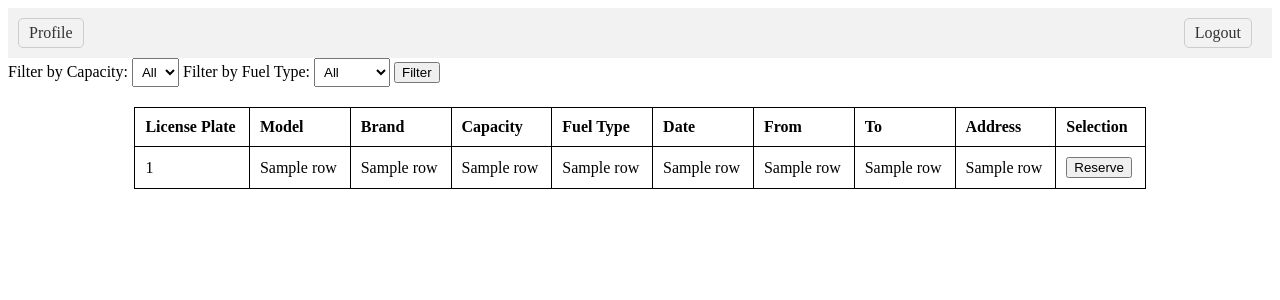
After one commit to ritika1010/Car-Rental-System, a Flask app: template webserver/templates/car_reservation.html in a window 1280 px wide. The commit adds this page. Shown: the top 300 px of the page. Run offline with Flask 3, Linux system fonts and the light colour scheme; the template is opened without the code that fills it: most values are stand-ins (such as "Sample title", 1, 10 or a date in 2020); parts of the project's set-up code (start-up, migrations or seed data) failed here and were passed over.

Commit message:
added renters profile and reservation

```diff
--- a/webserver/server.py
+++ b/webserver/server.py
@@ -58,7 +58,9 @@ def filter_data():
     SELECT
     C.license_plate, c.brand, c.model, c.capacity, c.fuel_type,
     Av.date, av.start_time, av.end_time,
-    CONCAT(l.street_name, ',  ', l.building, ',  ', l.city, ',  ', l.state, ' - ', l.zipcode) AS location_string
+    CONCAT(l.street_name, ',  ', l.building, ',  ', l.city, ',  ', l.state, ' - ', l.zipcode) AS location_string,
+    l.loc_id,
+    f.slot_id
     FROM
     car c
     JOIN
@@ -70,14 +72,14 @@ def filter_data():
     JOIN
         Availability av on f.slot_id = av.slot_id
     WHERE
-        c.capacity = :param_capacity and c.fuel_type = :param_fuel;
+        c.capacity = :param_capacity and c.fuel_type = :param_fuel and av.date  >= CURRENT_DATE;
     """)
 
     query = query.bindparams(param_capacity=capacity,param_fuel=fuel)
     cursor = g.conn.execute(query)
     filtered_data = [result for result in cursor]
     cursor.close()
-    return render_template('car_list.html', data=filtered_data)
+    return render_template('car_reservation.html', data=filtered_data)
 
   if capacity:
     # Perform database query with filtering
@@ -86,7 +88,9 @@ def filter_data():
     SELECT
     C.license_plate, c.brand, c.model, c.capacity, c.fuel_type,
     Av.date, av.start_time, av.end_time,
-    CONCAT(l.street_name, ',  ', l.building, ',  ', l.city, ',  ', l.state, ' - ', l.zipcode) AS location_string
+    CONCAT(l.street_name, ',  ', l.building, ',  ', l.city, ',  ', l.state, ' - ', l.zipcode) AS location_string,
+    l.loc_id,
+    f.slot_id
     FROM
     car c
     JOIN
@@ -98,13 +102,13 @@ def filter_data():
     JOIN
         Availability av on f.slot_id = av.slot_id
     WHERE
-        c.capacity = :param_capacity;
+        c.capacity = :param_capacity and av.date  >= CURRENT_DATE;
     """)
     query = query.bindparams(param_capacity=capacity)
     cursor = g.conn.execute(query)
     filtered_data = [result for result in cursor]
     cursor.close()
-    return render_template('car_list.html', data=filtered_data)
+    return render_template('car_reservation.html', data=filtered_data)
   elif fuel:
     # Perform database query with filtering
     # query = text("SELECT license_plate, model, brand, capacity, fuel_type FROM car WHERE fuel_type = :param_fuel")
@@ -112,7 +116,9 @@ def filter_data():
     SELECT
     C.license_plate, c.brand, c.model, c.capacity, c.fuel_type,
     Av.date, av.start_time, av.end_time,
-    CONCAT(l.street_name, ',  ', l.building, ',  ', l.city, ',  ', l.state, ' - ', l.zipcode) AS location_string
+    CONCAT(l.street_name, ',  ', l.building, ',  ', l.city, ',  ', l.state, ' - ', l.zipcode) AS location_string,
+    l.loc_id,
+    f.slot_id
     FROM
     car c
     JOIN
@@ -124,21 +130,23 @@ def filter_data():
     JOIN
         Availability av on f.slot_id = av.slot_id
     WHERE
-        c.fuel_type = :param_fuel;
+        c.fuel_type = :param_fuel and av.date  >= CURRENT_DATE;
     """)
 
     query = query.bindparams(param_fuel=fuel)
     cursor = g.conn.execute(query)
     filtered_data = [result for result in cursor]
     cursor.close()
-    return render_template('car_list.html', data=filtered_data)
+    return render_template('car_reservation.html', data=filtered_data)
   else:
     # Retrieve all data if capacity is not specified
     query = text("""
     SELECT
     C.license_plate, c.brand, c.model, c.capacity, c.fuel_type,
     Av.date, av.start_time, av.end_time,
-    CONCAT(l.street_name, ',  ', l.building, ',  ', l.city, ',  ', l.state, ' - ', l.zipcode) AS location_string
+    CONCAT(l.street_name, ',  ', l.building, ',  ', l.city, ',  ', l.state, ' - ', l.zipcode) AS location_string,
+    l.loc_id,
+    f.slot_id
     FROM
     car c
     JOIN
@@ -150,14 +158,14 @@ def filter_data():
     JOIN
         Availability av on f.slot_id = av.slot_id
     WHERE
-        c.capacity = :param_capacity and c.fuel_type = :param_fuel;
+        c.capacity = :param_capacity and c.fuel_type = :param_fuel and av.date  >= CURRENT_DATE;
     """)
     cursor = g.conn.execute(query)
     filtered_data = [result for result in cursor]
     cursor.close()
-    return render_template('car_list.html', data=filtered_data)
+    return render_template('car_reservation.html', data=filtered_data)
 
-  return render_template('car_list.html', data=filtered_data)
+  return render_template('car_reservation.html', data=filtered_data)
 
 # Example of adding new data to the database
 @app.route('/add', methods=['POST'])
@@ -207,7 +215,7 @@ def login():
           return redirect(url_for('owner_profile', ssn = ssn))
         else:
           session['ssn'] = ssn
-          return render_template('renter_profile.html')
+          return redirect(url_for('car_reservation'))
         # go to profile page
       # invalid user type for email
       else:
@@ -479,6 +487,168 @@ def car_list():
   context = dict(data = names)
   return render_template("car_list.html", **context)
 
+@app.route('/car_reservation')
+def car_reservation():
+  # DEBUG: this is debugging code to see what request looks like
+  print(request.args)
+
+  cursor = g.conn.execute(text("""
+    SELECT
+    C.license_plate, c.brand, c.model, c.capacity, c.fuel_type,
+    Av.date, av.start_time, av.end_time,
+    CONCAT(l.street_name, ',  ', l.building, ',  ', l.city, ',  ', l.state, ' - ', l.zipcode) AS location_string,
+    l.loc_id,
+    f.slot_id
+   FROM
+    car c
+    JOIN
+        avail_at a ON c.license_plate = a.license_plate
+    JOIN
+        location l ON a.loc_id = l.loc_id
+    JOIN
+        avail_for f on c.license_plate = f.license_plate
+    JOIN
+        Availability av on f.slot_id = av.slot_id and av.date  >= CURRENT_DATE;
+    """))
+
+  names = []
+  for result in cursor:
+    names.append(result)  # can also be accessed using result[0]
+  cursor.close()
+
+  context = dict(data = names)
+  return render_template("car_reservation.html", **context)
+
+@app.route('/confirm_reservation' , methods=['GET','POST'])
+def confirm_reservation():
+    message = None
+    # Retrieve parameters from the URL
+    ssn = session.get('ssn', 'Default Value')
+
+    license_plate = request.args.get('licensePlate')
+    model = request.args.get('model')
+    brand = request.args.get('brand')
+    capacity = request.args.get('capacity')
+    fuel = request.args.get('fuel')
+    date = request.args.get('date')
+    from_time = request.args.get('from')
+    to_time = request.args.get('to')
+    address = request.args.get('address')
+    loc_id = request.args.get('loc_id')
+    slot_id = request.args.get('slot_id')
+    print(slot_id)
+
+    if request.method == 'POST':
+      payment_method = request.form.get('payment_method')
+      license_plate = request.form.get('license_plate')
+      date = request.form.get('date')
+      from_time = request.form.get('from_time')
+      to_time = request.form.get('to_time')
+      loc_id = request.form.get('loc_id')
+      slot_id = request.form.get('slot_id')
+      print(slot_id)
+      #add new reservation
+      insert_sql = (text("INSERT INTO reservation (renter_ssn, license_plate, pickup_date, pickup_time, drop_time, payment_details) VALUES "
+                        "(:renter_ssn, :license_plate, :pickup_date ,:pickup_time, :drop_time, :payment_details);"))
+      insert_sql = insert_sql.bindparams(renter_ssn = ssn,license_plate=license_plate,pickup_date=date, pickup_time=from_time, drop_time=to_time, payment_details=payment_method )
+      cursor = g.conn.execute(insert_sql)
+      try:
+        g.conn.commit()
+      except Exception as e:
+        print(f"Error committing changes: {e}")
+        message = "Error in making reservation"
+      print(f"Reservation for car with license plate {license_plate} completed successfully.")
+
+      #delete car availability
+      delete_sql = (text("DELETE FROM avail_for WHERE license_plate = :license_plate AND slot_id = :slot_id;"))
+      delete_sql = delete_sql.bindparams(license_plate=license_plate,slot_id=slot_id )
+      cursor = g.conn.execute(delete_sql)
+      try:
+        g.conn.commit()
+      except Exception as e:
+        print(f"Error committing changes: {e}")
+      print((f"Availability for car with license plate {license_plate} and {slot_id} deleted successfully."))
+      message =  (f"Reservation for car with license plate {license_plate} completed successfully.")
+    # Render the confirmation page with the retrieved data
+    return render_template('confirm_reservation.html', license_plate=license_plate, model=model, brand=brand,
+                           capacity=capacity, fuel=fuel, date=date, from_time=from_time, to_time=to_time, address=address,
+                           slot_id=slot_id, loc_id=loc_id, message=message)
+
+@app.route('/renter_profile')
+def renter_profile():
+  print(request.args)
+  ssn = request.args.get('ssn')
+  print(ssn)
+  ssn = session.get('ssn', 'Default Value')
+
+  sql = (text("""
+    SELECT
+        P.*,
+        r.renter_ratings
+    FROM
+        people p
+    JOIN
+        renters r ON p.ssn = r.ssn
+    WHERE
+        p.ssn = :ssn_param;
+    """))
+
+  sql = sql.bindparams(ssn_param=ssn)
+  cursor = g.conn.execute(sql)
+  owners_data = []
+  for result in cursor:
+    owners_data.append(result)  # can also be accessed using result[0]
+  cursor.close()
+
+  sql = (text("""
+    SELECT
+     l.*
+    FROM
+        people p
+    JOIN
+        address a ON p.ssn = a.ssn
+    JOIN
+        location l ON  a.loc_id = l.loc_id
+    WHERE
+        p.ssn = :ssn_param;
+    """))
+
+  sql = sql.bindparams(ssn_param=ssn)
+  cursor = g.conn.execute(sql)
+  address_data = []
+  for result in cursor:
+    address_data.append(result)  # can also be accessed using result[0]
+  cursor.close()
+
+
+  # sql = text("""
+  #   SELECT
+  #   C.license_plate, c.brand, c.model, c.capacity, c.fuel_type,
+  #   Av.date, av.start_time, av.end_time,
+  #   CONCAT(l.street_name, ',  ', l.building, ',  ', l.city, ',  ', l.state, ' - ', l.zipcode) AS location_string
+  #  FROM
+  #   car c
+  #   LEFT JOIN
+  #       avail_at a ON c.license_plate = a.license_plate
+  #   LEFT JOIN
+  #       location l ON a.loc_id = l.loc_id
+  #   LEFT JOIN
+  #       avail_for f on c.license_plate = f.license_plate
+  #   LEFT JOIN
+  #       Availability av on f.slot_id = av.slot_id
+  #   WHERE
+  #       c.owner_ssn = :ssn_param;
+  #   """)
+  # sql = sql.bindparams(ssn_param=ssn)
+  # cursor = g.conn.execute(sql)
+  # cars_data = []
+  # for result in cursor:
+  #   cars_data.append(result)  # can also be accessed using result[0]
+  # cursor.close()
+
+  context = dict(data=owners_data,address=address_data)
+  return render_template("renter_profile.html", **context)
+
 
 if __name__ == "__main__":
   import click
--- /dev/null
+++ b/webserver/templates/car_reservation.html
@@ -0,0 +1,138 @@
+<!DOCTYPE html>
+<html>
+
+<head>
+    <title>Car Data</title>
+    <style>
+        table {
+            border-collapse: collapse;
+            width: 80%;
+            margin: 20px auto;
+        }
+
+        table,
+        th,
+        td {
+            border: 1px solid black;
+        }
+
+        th,
+        td {
+            padding: 10px;
+            text-align: left;
+        }
+
+        select,
+        input {
+            padding: 5px;
+        }
+
+        .header {
+            display: flex;
+            justify-content: space-between;
+            align-items: center;
+            padding: 10px;
+            background-color: #f2f2f2;
+        }
+
+        .header a {
+            margin-right: 10px;
+            text-decoration: none;
+            padding: 5px 10px;
+            border: 1px solid #ccc;
+            border-radius: 5px;
+            color: #333;
+        }
+    </style>
+</head>
+
+<body>
+    <div class="header">
+        <a href="/renter_profile">Profile</a>
+        <a href="/logout">Logout</a>
+        <!-- You can replace the above button with an actual user profile button -->
+    </div>
+
+
+    <form action="/filter" method="POST">
+        <label for="capacity">Filter by Capacity:</label>
+        <select id="capacity" name="capacity">
+            <option value="">All</option>
+            <option value="2">2</option>
+            <option value="4">4</option>
+            <option value="5">5</option>
+            <option value="6">6</option>
+            <option value="7">7</option>
+            <option value="8">8</option>
+        </select>
+        <label for="fuel">Filter by Fuel Type:</label>
+        <select id="fuel" name="fuel">
+            <option value="">All</option>
+            <option value="electric">Electric</option>
+            <option value="diesel">Diesel</option>
+            <option value="hybrid">Hybrid</option>
+            <option value="petrol">Petrol</option>
+        </select>
+        <button type="submit">Filter</button>
+    </form>
+
+    <table id="carTable">
+        <thead>
+            <tr>
+                <th>License Plate</th>
+                <th>Model</th>
+                <th>Brand</th>
+                <th>Capacity</th>
+                <th>Fuel Type</th>
+                <th>Date</th>
+                <th>From</th>
+                <th>To</th>
+                <th>Address</th>
+                <th>Selection</th> <!-- New column for reservation button -->
+            </tr>
+        </thead>
+        <tbody>
+            {% for row in data %}
+            <tr>
+                <td>{{ row[0] }}</td>
+                <td>{{ row[1] }}</td>
+                <td>{{ row[2] }}</td>
+                <td>{{ row[3] }}</td>
+                <td>{{ row[4] }}</td>
+                <td>{{ row[5] }}</td>
+                <td>{{ row[6] }}</td>
+                <td>{{ row[7] }}</td>
+                <td>{{ row[8] }}</td>
+                <td><button onclick="reserveCar('{{ row[0] }}', '{{ row[1] }}', '{{ row[2] }}', '{{ row[3] }}', '{{ row[4] }}', '{{ row[5] }}', '{{ row[6] }}', '{{ row[7] }}', '{{ row[8] }}', '{{ row[9] }}', '{{ row[10] }}')">Reserve</button></td>
+            </tr>
+            {% endfor %}
+        </tbody>
+    </table>
+
+    <script>
+        function logout() {
+            // Add your logout logic here
+            alert("Logout clicked");
+        }
+
+        function reserveCar(licensePlate, model, brand, capacity, fuel, date, from, to, address, loc_id, slot_id) {
+            // Construct the URL with parameters
+            var url = "/confirm_reservation?licensePlate=" + encodeURIComponent(licensePlate)
+                + "&model=" + encodeURIComponent(model)
+                + "&brand=" + encodeURIComponent(brand)
+                + "&capacity=" + encodeURIComponent(capacity)
+                + "&fuel=" + encodeURIComponent(fuel)
+                + "&date=" + encodeURIComponent(date)
+                + "&from=" + encodeURIComponent(from)
+                + "&to=" + encodeURIComponent(to)
+                + "&address=" + encodeURIComponent(address)
+                + "&loc_id=" + encodeURIComponent(loc_id)
+                + "&slot_id=" + encodeURIComponent(slot_id);
+
+            // Redirect to the confirmation page
+            window.location.href = url;
+        }
+    </script>
+</body>
+
+</html>
```
Also changed, not shown: webserver/templates/confirm_reservation.html (added, +57 -0 lines), webserver/templates/renter_profile.html (+54 -32 lines).
